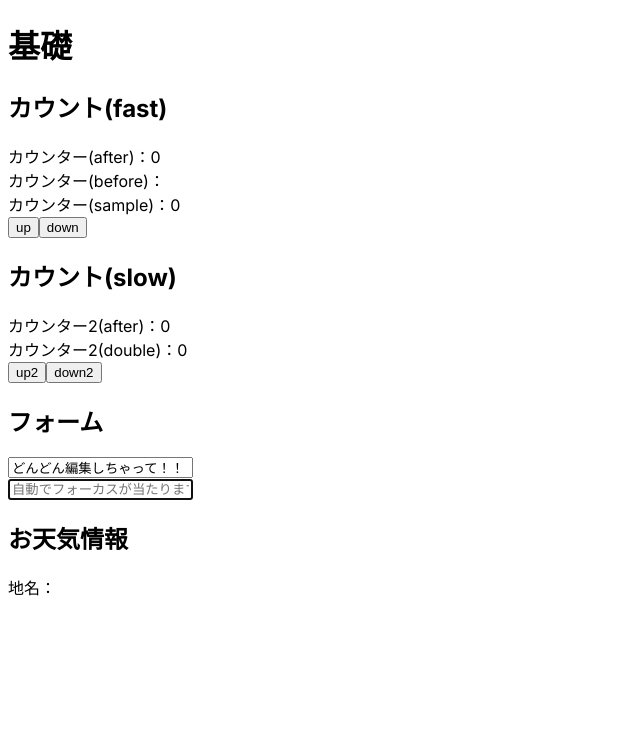
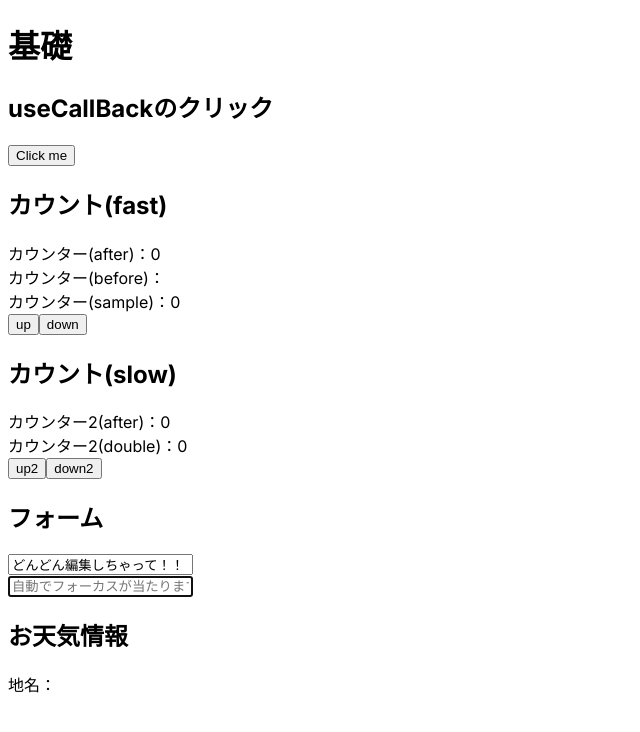
Before and after one commit to akitomonam/react-hooks-100-knocks, a Next.js app in the folder react-codes/: page /basic in a window 1280 px wide. Shown: the top 732 px of the page, without its empty margins (0-640 px from the left). Built offline with nearby package versions, Linux system fonts and the light colour scheme; no server answers.

Commit message:
refactor: Add useCallback hook for memoizing function

```diff
--- a/react-codes/app/basic/page.js
+++ b/react-codes/app/basic/page.js
@@ -1,6 +1,12 @@
 "use client";
 import axios from "axios";
-import { useState, useEffect, useRef, useMemo } from "react";
+import { useState, useEffect, useRef, useMemo, useCallback } from "react";
+
+const SubHome = ({ onButtonClick }) => {
+  return (
+    <button onClick={onButtonClick}> Click me</button>
+  )
+}
 
 export default function Home() {
   const [counterNum, setCounterNum] = useState(0);
@@ -20,6 +26,10 @@ export default function Home() {
     }
     return num * 2;
   }
+
+  const handleClick = useCallback(() => {
+    console.log("Button clicked")
+  }, []);
 
   const handleCountUp = () => {
     setCounterNum((prevCounterNum) => {
@@ -85,6 +95,8 @@ export default function Home() {
   return (
     <div>
       <h1>基礎</h1>
+      <h2>useCallBackのクリック</h2>
+      <SubHome onButtonClick={handleClick} />
       <h2>カウント(fast)</h2>
       <div>
         <div>カウンター(after)：{counterNum}</div>
```
Also changed, not shown: 2 other files (tests, documents, lock files or other folders).
